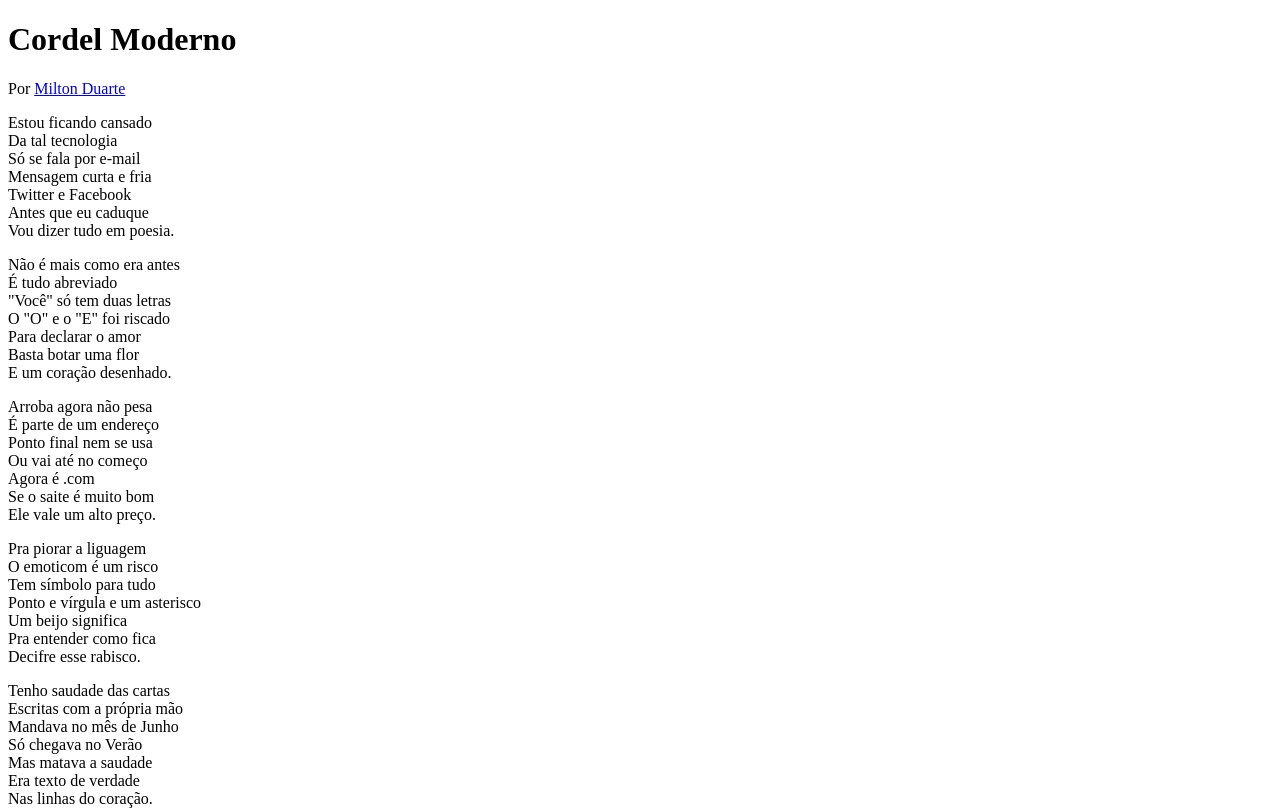
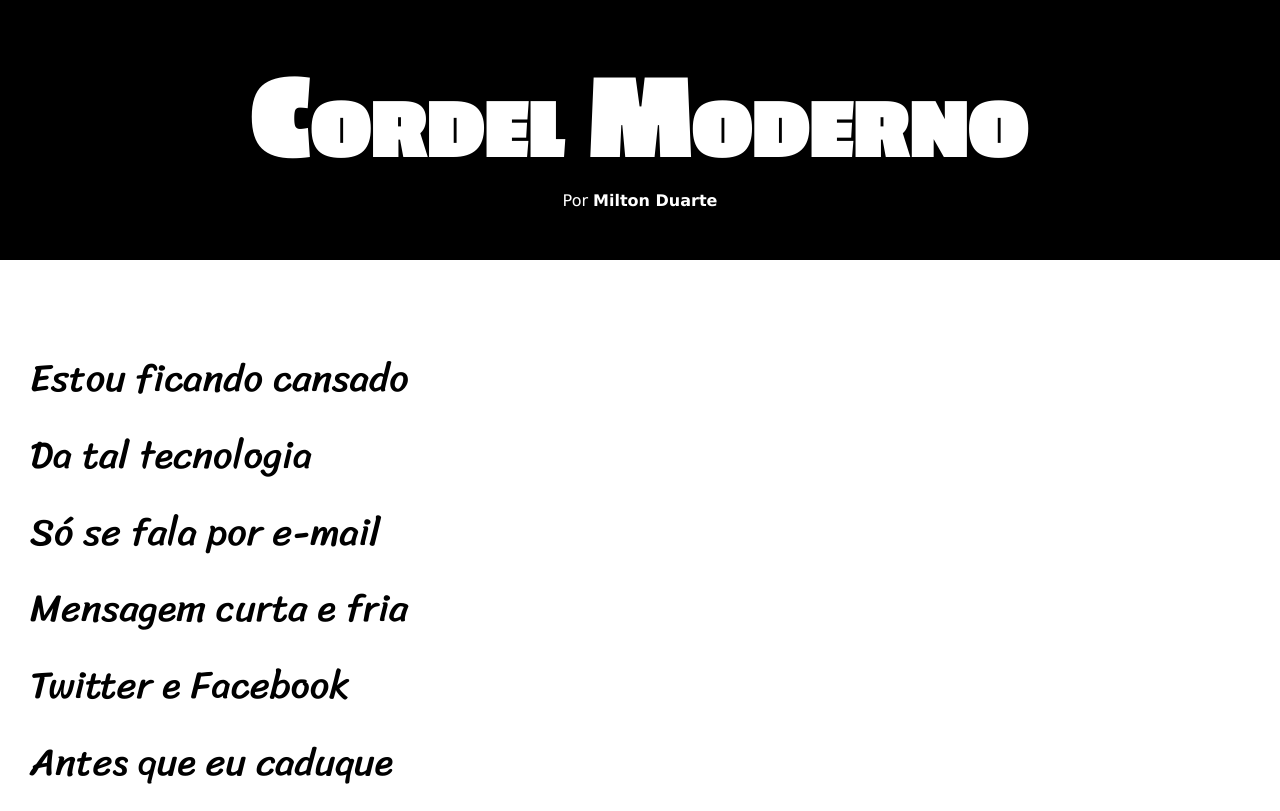
Before and after one commit to Ryanrdgz/html-css-cursoemvideo, a plain HTML site: page exercícios/desafio 12/index.html in a window 1280 px wide. Shown: the top 811 px of the page. Drawn offline with Linux system fonts and the light colour scheme.

Commit message:
ultima atualização desse projeto

```diff
--- a/exercícios/desafio 12/estilo/style.css
+++ b/exercícios/desafio 12/estilo/style.css
@@ -1 +1,99 @@
 @charset "UTF-8";
+
+@import url('https://fonts.googleapis.com/css2?family=Passion+One:wght@900&display=swap');
+
+@import url('https://fonts.googleapis.com/css2?family=Sriracha&display=swap');
+
+:root {
+    --fonte1: verdana,geneva, tahoma, sans-serif;
+    --fonte2: 'passion one', cursive;
+    --fonte3: "Sriracha", cursive;
+}
+
+* {
+    margin: 0;
+    padding: 0;
+}
+
+html, body {
+    min-height: 100vh;
+    background-color: darkgray;
+    font-family: var(--fonte1);
+}
+
+header{
+    background-color: black;
+    color: white;
+    text-align: center;
+}
+
+header h1 {
+    padding-top: 50px;
+    font-variant: small-caps ;
+    font-family: var(--fonte2);
+    font-size: 10vw;
+}
+
+header p {
+    padding-bottom: 50px;
+}
+
+header a, footer a {
+    color: white;
+    text-decoration: none;
+    font-weight: bold;
+}
+
+header a:hover, footer a:hover {
+    text-decoration: underline;
+}
+
+section {
+    padding-top: 10vh;
+    padding-bottom: 10vh;
+    line-height: 2em;
+    padding-left: 30px;
+    font-family: var(--fonte3);
+    font-size: 3vw;
+}
+
+section > p {
+    padding-bottom: 2em;
+}
+
+section.normal {
+    background-color: white;
+    color: black;
+}
+
+section.imagem {
+    background-color: rgb(53, 51, 51);
+    color: white;
+    box-shadow: inset 6px 6px 13px 0px rgba(0, 0, 0, 0.507);
+    background-size: cover;
+    background-attachment: fixed;
+}
+
+section.imagem p {
+    background-color: rgba(0, 0, 0, 0.438);
+    display: inline-block;
+    padding: 4px;
+    text-shadow: 1px 1px 0px black;
+}
+
+#img01 {
+    background-image: url('../imagens/background001.jpg');
+    background-position: right center;
+}
+
+#img02 {
+    background-image: url('../imagens/background002.jpg');
+    background-position: center center;
+}
+
+footer {
+    background-color: black;
+    text-align: center;
+    color: white;
+    padding: 10px;
+}
--- a/exercícios/desafio 12/index.html
+++ b/exercícios/desafio 12/index.html
@@ -12,7 +12,7 @@
         <p>Por <a href="https://www.recantodasletras.com.br/poesias/3186743" target="_blank">Milton Duarte</a></p>
     </header>
 
-    <section>
+    <section class="normal">
         <p>
             Estou ficando cansado <br>
             Da tal tecnologia <br>
@@ -25,7 +25,7 @@
     </section>
 
 
-    <section>
+    <section class="imagem" id="img01">
         <p>
             Não é mais como era antes <br>
             É tudo abreviado <br>
@@ -38,7 +38,7 @@
     </section>
 
 
-    <section>
+    <section class="normal">
         <p>
             Arroba agora não pesa <br>
             É parte de um endereço <br>
@@ -61,7 +61,7 @@
     </section>
 
 
-    <section>
+    <section class="imagem" id="img02">
         <p>
             Tenho saudade das cartas <br>
             Escritas com a própria mão <br>
@@ -74,7 +74,7 @@
     </section>
 
 
-    <section>
+    <section class="normal">
         <p>
             Agora, escrevo e envio <br>
             Chegando na mesma hora <br>
```
